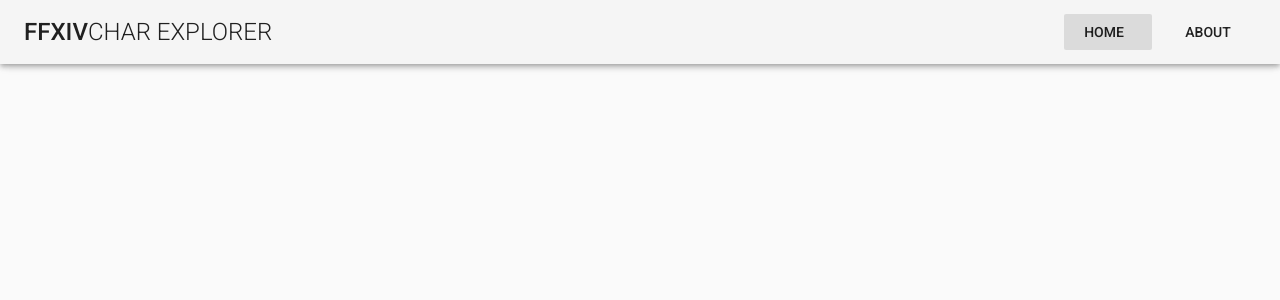
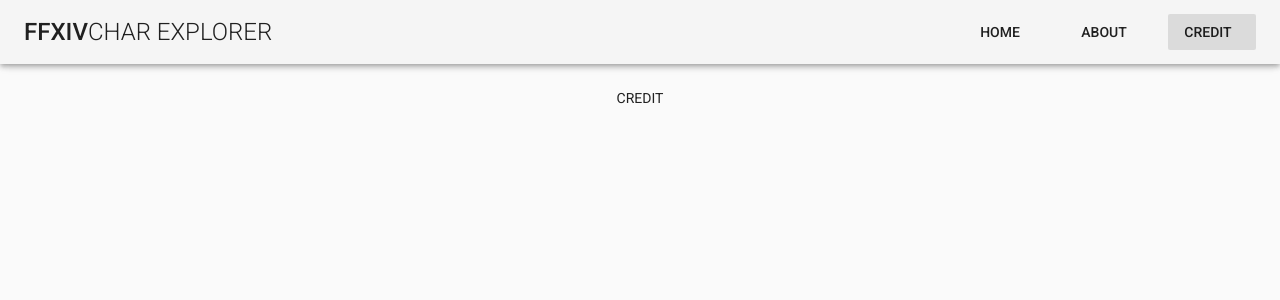
Before and after one commit to DonNicoJs/elina-ffxiv-char-explorer, a Vue app: page /#/credit in a window 1280 px wide. Shown: the top 300 px of the page. Built offline with nearby package versions, Linux system fonts and the light colour scheme.

Commit message:
adding credit page :D

```diff
--- a/src/App.vue
+++ b/src/App.vue
@@ -6,11 +6,14 @@
         <span class="font-weight-light">Char Explorer</span>
       </v-toolbar-title>
       <v-spacer></v-spacer>
-      <v-btn flat :to="{name: 'home'}">
+      <v-btn flat exact :to="{name: 'home'}">
         <span class="mr-2">Home</span>
       </v-btn>
       <v-btn flat :to="{name: 'about'}">
         <span class="mr-2">About</span>
+      </v-btn>
+      <v-btn flat :to="{name: 'credit'}">
+        <span class="mr-2">Credit</span>
       </v-btn>
     </v-toolbar>
 
--- a/src/router.js
+++ b/src/router.js
@@ -2,6 +2,7 @@ import Vue from "vue";
 import Router from "vue-router";
 import Home from "./views/Home.vue";
 import About from "./views/About.vue";
+import Credit from "./views/Credit.vue";
 
 Vue.use(Router);
 
@@ -16,6 +17,11 @@ export default new Router({
       path: "/about",
       name: "about",
       component: About
+    },
+    {
+      path: "/credit",
+      name: "credit",
+      component: Credit
     }
   ]
 });
--- /dev/null
+++ b/src/views/Credit.vue
@@ -0,0 +1,9 @@
+<template>
+  <v-container>
+    <v-layout text-xs-center wrap>
+      <v-flex xs12>
+        <div>CREDIT</div>
+      </v-flex>
+    </v-layout>
+  </v-container>
+</template>
```
